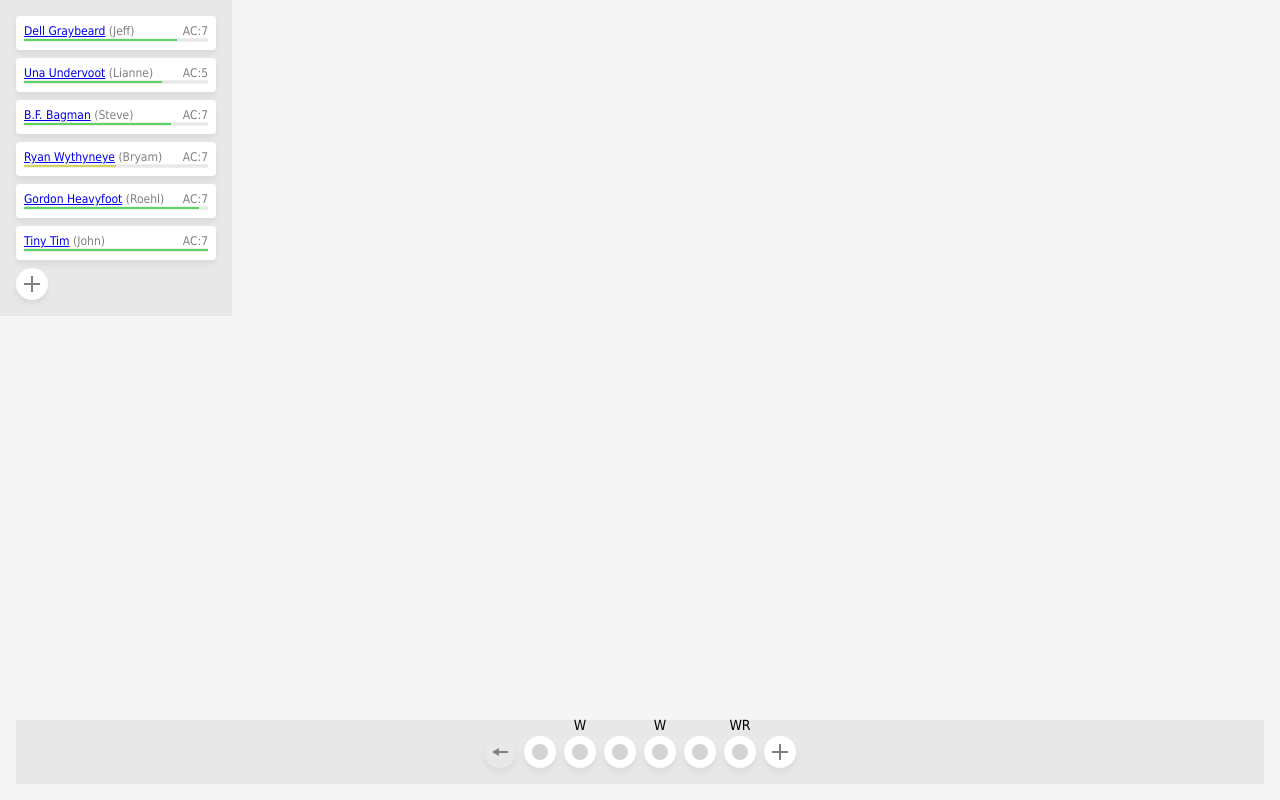
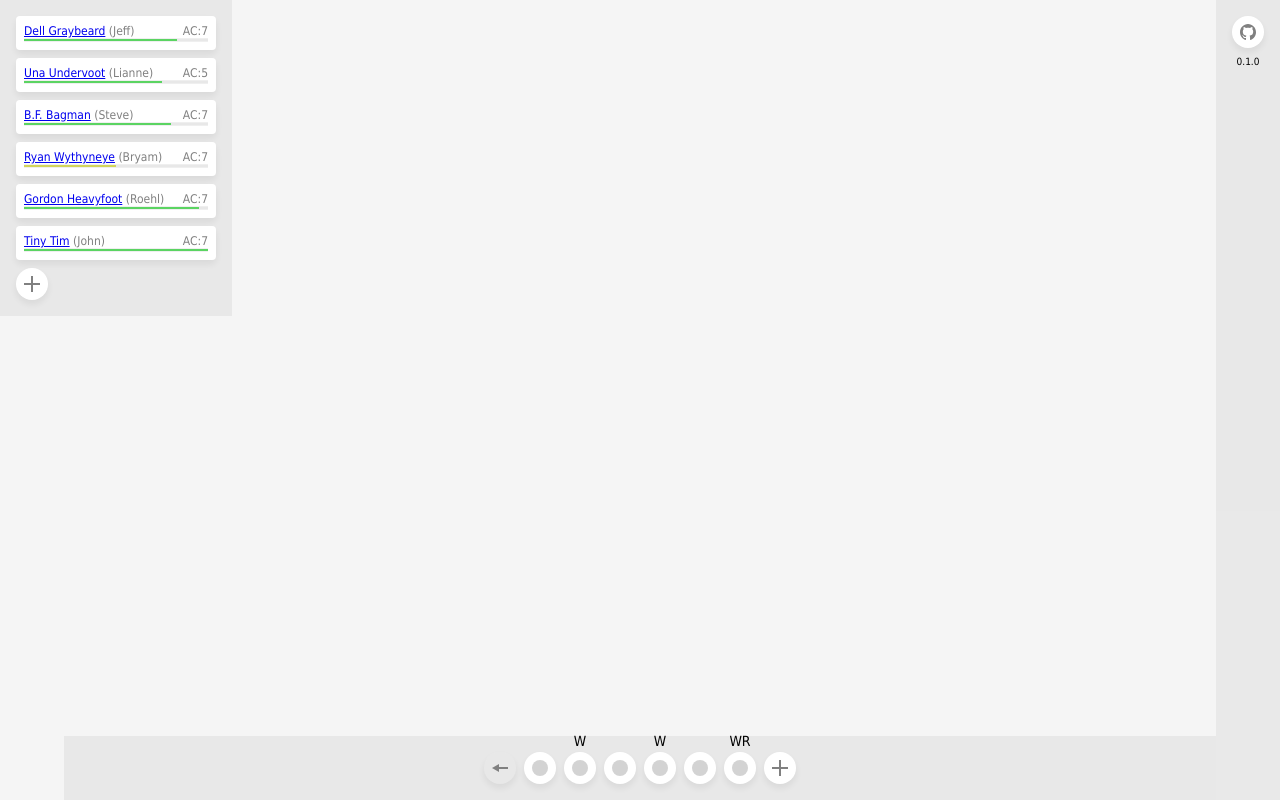
Before and after one commit to jkrayer/adventure-tools, a React (Vite) app: page / in a window 1280 px wide. Built offline with nearby package versions, Linux system fonts and the light colour scheme; what @project_goldenrod/shared would draw is missing.

Commit message:
Add github and version

```diff
--- a/package.json
+++ b/package.json
@@ -1,7 +1,7 @@
 {
   "name": "tools",
   "private": true,
-  "version": "0.0.0",
+  "version": "0.1.0",
   "type": "module",
   "scripts": {
     "dev": "vite",
--- a/src/App.tsx
+++ b/src/App.tsx
@@ -1,7 +1,9 @@
-import ActionTray, { CharacterTray } from "./components/ActionTray";
+import ActionTray, { CharacterTray, ToolTray } from "./components/ActionTray";
 import Characters from "./components/Characters/Characters.tsx";
+import { GithubLink } from "./components/CircleButton";
 import DungeonTimeTracker from "./components/DungeonTimeTracker/DungeonTimeTracker";
 import { CharactersProvider } from "./context/CharactersContext";
+import packageJson from "../package.json";
 
 function App() {
   return (
@@ -9,6 +11,12 @@ function App() {
       <CharacterTray>
         <Characters />
       </CharacterTray>
+      <ToolTray>
+        <GithubLink />
+        <span style={{ fontSize: "0.625rem", textAlign: "center" }}>
+          {packageJson.version}
+        </span>
+      </ToolTray>
       <ActionTray>
         <DungeonTimeTracker />
       </ActionTray>
--- a/src/components/ActionTray.tsx
+++ b/src/components/ActionTray.tsx
@@ -21,3 +21,11 @@ export function CharacterTray({ children }: TrayProps) {
     </div>
   );
 }
+
+export function ToolTray({ children }: TrayProps) {
+  return (
+    <div className="tray tray-tools">
+      <Flex.Col>{children}</Flex.Col>
+    </div>
+  );
+}
--- a/src/components/CircleButton.tsx
+++ b/src/components/CircleButton.tsx
@@ -1,9 +1,19 @@
-import type { ButtonHTMLAttributes } from "react";
+import type { AnchorHTMLAttributes, ButtonHTMLAttributes } from "react";
 
 type CircleButtonProps = ButtonHTMLAttributes<HTMLButtonElement>;
+type CircleLinkProps = AnchorHTMLAttributes<HTMLAnchorElement>;
 
 export const CircleButton = (props: CircleButtonProps) => {
   return <button {...props} className="btn btn-circle" type="button" />;
+};
+
+export const CircleLink = ({ className, ...props }: CircleLinkProps) => {
+  return (
+    <a
+      {...props}
+      className={className ? `btn btn-circle ${className}` : "btn btn-circle"}
+    />
+  );
 };
 
 export const AddButton = ({
@@ -83,3 +93,33 @@ export const ForwardButton = ({
     </CircleButton>
   );
 };
+
+export const GithubLink = ({
+  href = "https://github.com/jkrayer/project-goldenrod",
+  title = "GitHub repository",
+  ...props
+}: Omit<CircleLinkProps, "children">) => {
+  return (
+    <CircleLink
+      {...props}
+      aria-label={title}
+      href={href}
+      rel="noopener noreferrer"
+      target="_blank"
+      title={title}
+    >
+      <svg
+        className="btn-github-icon"
+        width="16"
+        height="16"
+        viewBox="0 0 16 16"
+        xmlns="http://www.w3.org/2000/svg"
+      >
+        <path
+          d="M8 0C3.58 0 0 3.67 0 8.2C0 11.82 2.29 14.89 5.47 15.97C5.87 16.05 6.02 15.79 6.02 15.56C6.02 15.35 6.01 14.64 6.01 13.89C3.78 14.39 3.31 12.91 3.31 12.91C2.95 11.97 2.43 11.71 2.43 11.71C1.72 11.21 2.49 11.22 2.49 11.22C3.27 11.28 3.68 12.05 3.68 12.05C4.38 13.29 5.52 12.93 5.97 12.71C6.04 12.2 6.24 11.84 6.46 11.63C4.68 11.42 2.81 10.71 2.81 7.54C2.81 6.64 3.12 5.91 3.64 5.33C3.56 5.12 3.29 4.26 3.72 3.08C3.72 3.08 4.39 2.86 6.01 3.99C6.65 3.81 7.33 3.72 8 3.72C8.67 3.72 9.35 3.81 9.99 3.99C11.61 2.86 12.28 3.08 12.28 3.08C12.71 4.26 12.44 5.12 12.36 5.33C12.88 5.91 13.19 6.64 13.19 7.54C13.19 10.72 11.31 11.41 9.53 11.63C9.81 11.88 10.05 12.37 10.05 13.13C10.05 14.21 10.04 15.27 10.04 15.56C10.04 15.79 10.19 16.06 10.6 15.97C13.77 14.89 16 11.82 16 8.2C16 3.67 12.42 0 8 0Z"
+          fill="currentColor"
+        />
+      </svg>
+    </CircleLink>
+  );
+};
--- a/src/index.css
+++ b/src/index.css
@@ -127,9 +127,18 @@ body {
   transition: fill 0.2s ease-out;
 }
 
+.btn-github-icon {
+  color: var(--gray50);
+  transition: color 0.2s ease-out;
+}
+
 .btn-circle:hover .btn-plus-icon rect,
 .btn-circle:hover .btn-plus-icon polygon {
   fill: var(--white);
+}
+
+.btn-circle:hover .btn-github-icon {
+  color: var(--white);
 }
 
 /* TurnCircle */
@@ -487,11 +496,15 @@ body {
 }
 
 .tray-actions {
-  inset: auto var(--size-medium) var(--size-medium);
+  inset: auto 64px 0;
 }
 
 .tray-characters {
   flex-direction: column;
+}
+
+.tray-tools {
+  inset: 0 0 0 auto;
 }
 
 /* 10. Form Controls  */
--- a/tsconfig.app.json
+++ b/tsconfig.app.json
@@ -10,6 +10,7 @@
 
     /* Bundler mode */
     "moduleResolution": "bundler",
+    "resolveJsonModule": true,
     "allowImportingTsExtensions": true,
     "verbatimModuleSyntax": true,
     "moduleDetection": "force",
```
